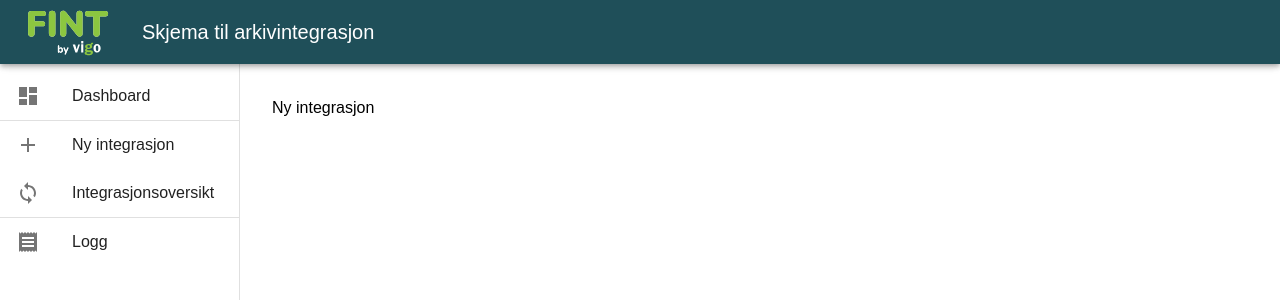
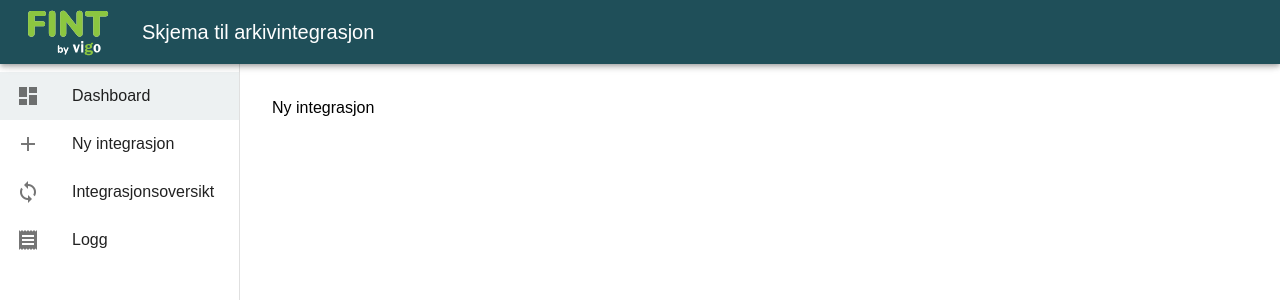
Before and after one commit to FINTLabs/fint-flyt-frontend, a React (Create React App) app: page /new_integration in a window 1280 px wide. Shown: the top 300 px of the page. Built offline with nearby package versions, Linux system fonts and the light colour scheme.

Commit message:
FST-80 - show selected menu, map routes to menuitems

```diff
--- a/src/interfaces/Route.ts
+++ b/src/interfaces/Route.ts
@@ -4,4 +4,6 @@ export default interface IRoute {
     path: string;
     component: any;
     props?: any;
+    icon?: string;
+    navMenu?: boolean;
 }
--- a/src/main/MenuItems.tsx
+++ b/src/main/MenuItems.tsx
@@ -1,40 +1,34 @@
 import React from 'react';
 import {Link} from "react-router-dom";
-import {Divider, List, ListItem, ListItemIcon, ListItemText} from "@mui/material";
-import DashboardIcon from '@mui/icons-material/Dashboard';
-import AddIcon from '@mui/icons-material/Add';
-import SyncIcon from '@mui/icons-material/Sync';
-import ReceiptIcon from '@mui/icons-material/Receipt';
+import {Icon, List, ListItemButton, ListItemIcon, ListItemText} from "@mui/material";
+import routes from "../util/Routes";
 
 const MenuItems = () => {
+    const [selectedIndex, setSelectedIndex] = React.useState(0);
+    const handleListItemClick = (
+        event: React.MouseEvent<HTMLDivElement, MouseEvent>,
+        index: number,
+    ) => {
+        setSelectedIndex(index);
+    };
+
     return (
         <List id="menuList">
-            <ListItem button component={Link} to={'/'} id={'DashboardButton'}>
-                <ListItemIcon>
-                    <DashboardIcon/>
-                </ListItemIcon>
-                <ListItemText primary={'Dashboard'} id={'DashboardButtonText'}/>
-            </ListItem>
-            <Divider/>
-            <ListItem button component={Link} to={'/new_integration'} id={'NewButton'}>
-                <ListItemIcon>
-                    <AddIcon/>
-                </ListItemIcon>
-                <ListItemText primary={'Ny integrasjon'} id={'NewButtonText'}/>
-            </ListItem>
-            <ListItem button component={Link} to={'/new_integration'} id={'IntegrationOverviewButton'}>
-                <ListItemIcon>
-                    <SyncIcon/>
-                </ListItemIcon>
-                <ListItemText primary={'Integrasjonsoversikt'} id={'IntegrationOverviewButtonText'}/>
-            </ListItem>
-            <Divider/>
-            <ListItem button component={Link} to={'/log_page'} id={'LogButton'}>
-                <ListItemIcon>
-                    <ReceiptIcon/>
-                </ListItemIcon>
-                <ListItemText primary={'Logg'} id={'LogButtonText'}/>
-            </ListItem>
+            {routes.filter(route => route.navMenu).map((route, index) => (
+                <ListItemButton
+                    component={Link}
+                    to={route.path}
+                    id={route.name + 'Button'}
+                    key={route.name}
+                    selected={selectedIndex === index}
+                    onClick={(event: any) => handleListItemClick(event, index)}
+                >
+                    <ListItemIcon>
+                        <Icon>{route.icon}</Icon>
+                    </ListItemIcon>
+                    <ListItemText primary={route.name} id={route.name + 'ButtonText'}/>
+                </ListItemButton>
+            ))}
         </List>
     );
 };
--- a/src/util/Routes.ts
+++ b/src/util/Routes.ts
@@ -9,24 +9,32 @@ const routes: IRoute[] = [
         name: 'Dashboard',
         component: Dashboard,
         exact: true,
+        icon: 'dashboard',
+        navMenu: true
     },
     {
         path: '/new_integration',
         name: 'Ny integrasjon',
         component: NewIntegration,
         exact: true,
+        icon: 'add',
+        navMenu: true
     },
     {
         path: '/integration_overview',
         name: 'Integrasjonsoversikt',
         component: NewIntegration,
         exact: true,
+        icon: 'sync',
+        navMenu: true
     },
     {
         path: '/log_page',
         name: 'Logg',
         component: LogPage,
-        exact: true
+        icon: 'receipt',
+        exact: true,
+        navMenu: true
     }
 ]
 
```
